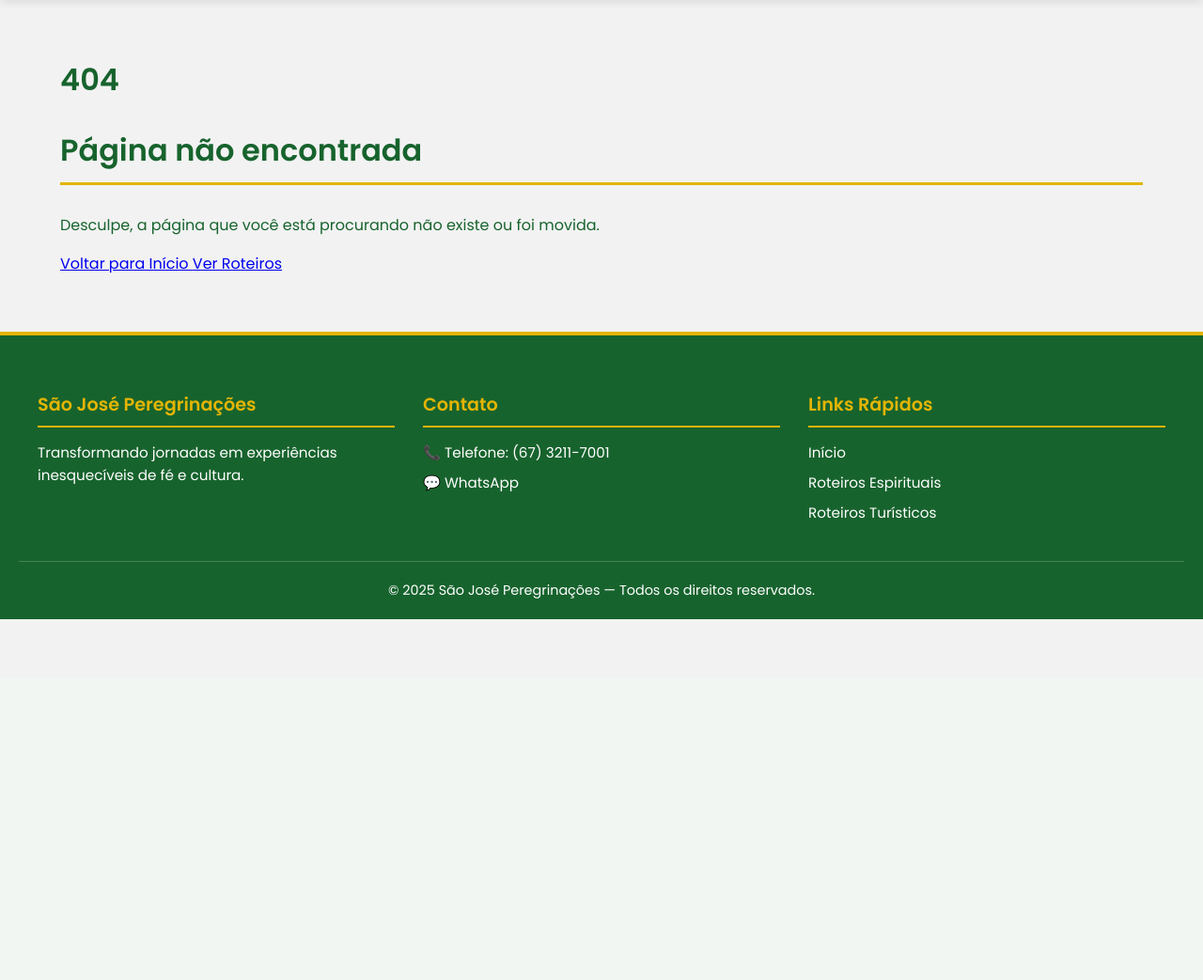
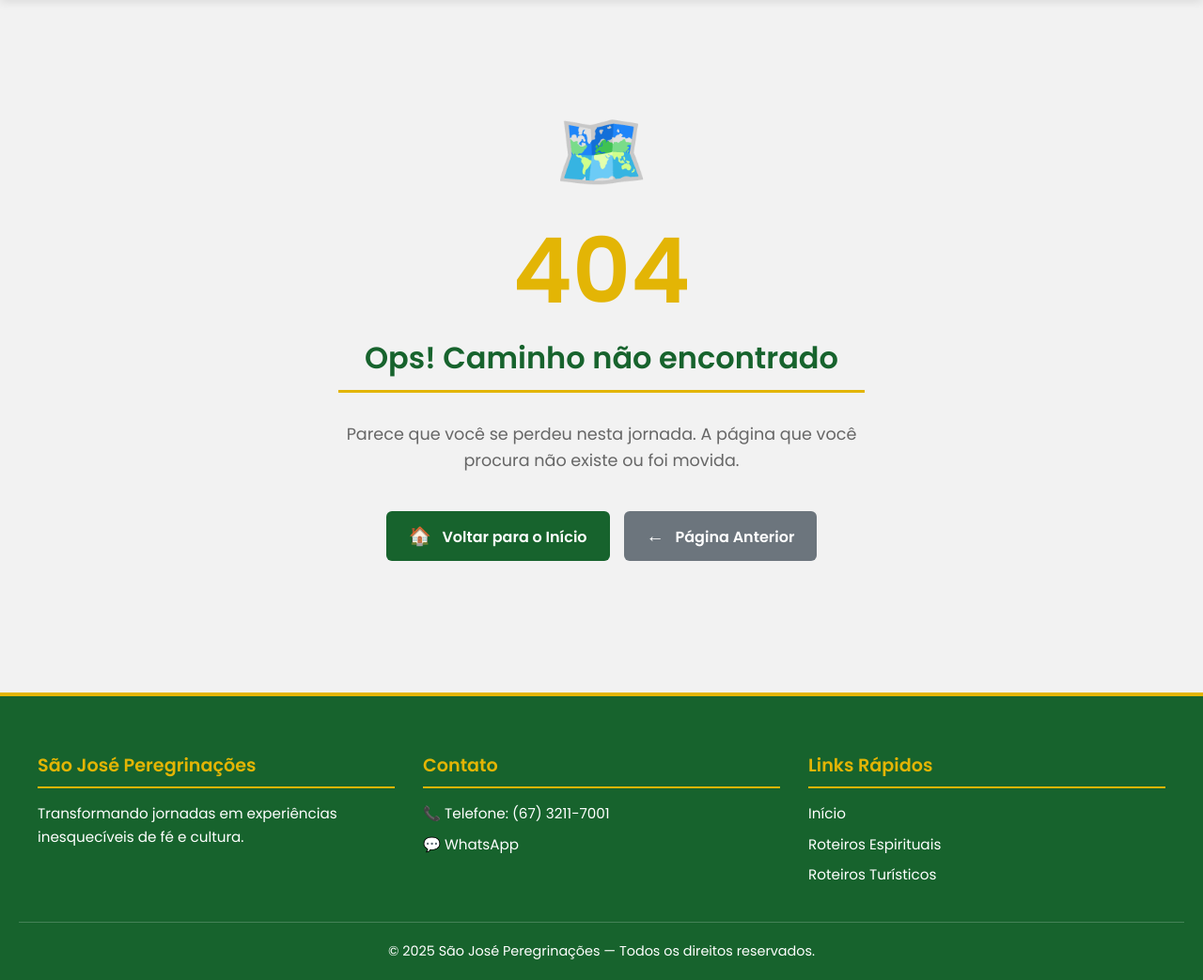
Before and after one commit to marcelofcn/peregrinecomacancaonova, a Flask app: template templates/404.html in a window 1280 px wide. Shown: the part 79-1122 px from the top of the page at 94% size. Before the commit the page ends 738 px from the top, so only its background shows below. Run offline with Flask 3, Linux system fonts and the light colour scheme; the template is opened without the code that fills it, so the values that code supplies are empty; parts of the project's set-up code (start-up, migrations or seed data) failed here and were passed over.

Commit message:
Update 404.html

```diff
--- a/templates/404.html
+++ b/templates/404.html
@@ -1,39 +1,84 @@
 {% extends "base.html" %}
-
-{% block title %}Página não encontrada - {{ site_name }}{% endblock %}
+{% block title %}Página não encontrada — São José Peregrinações{% endblock %}
 
 {% block content %}
-<div class="container mx-auto px-4 py-20 text-center">
-    <div class="max-w-2xl mx-auto">
-        <div class="mb-8">
-            <i data-lucide="alert-circle" class="w-24 h-24 mx-auto text-cancao-blue"></i>
-        </div>
+<section class="container error-page">
+  <div class="error-content">
+    <div class="error-icon">🗺️</div>
+    <h1 class="error-code">404</h1>
+    <h2 class="error-title">Ops! Caminho não encontrado</h2>
+    <p class="error-message">
+      Parece que você se perdeu nesta jornada. A página que você procura não existe ou foi movida.
+    </p>
 
-        <h1 class="text-6xl font-bold text-gray-900 mb-4">404</h1>
-        <h2 class="text-3xl font-bold text-gray-700 mb-6">Página não encontrada</h2>
+    <div class="error-actions">
+      <a href="/" class="btn btn-primary">
+        <span class="btn-icon">🏠</span>
+        Voltar para o Início
+      </a>
+      <a href="javascript:history.back()" class="btn btn-secondary">
+        <span class="btn-icon">←</span>
+        Página Anterior
+      </a>
+    </div>
+  </div>
+</section>
 
-        <p class="text-gray-600 mb-8 text-lg">
-            Desculpe, a página que você está procurando não existe ou foi movida.
-        </p>
+<style>
+.error-page {
+  min-height: 60vh;
+  display: flex;
+  align-items: center;
+  justify-content: center;
+}
 
-        <div class="space-x-4">
-            <a href="{{ url_for('home') }}"
-               class="inline-block bg-cancao-blue text-white px-8 py-3 rounded-lg font-semibold hover:bg-blue-700 transition">
-                <i data-lucide="home" class="w-5 h-5 inline mr-2"></i>
-                Voltar para Início
-            </a>
+.error-content {
+  text-align: center;
+  max-width: 600px;
+  padding: 40px 20px;
+}
 
-            <a href="{{ url_for('home') }}#roteiros"
-               class="inline-block bg-gray-200 text-gray-700 px-8 py-3 rounded-lg font-semibold hover:bg-gray-300 transition">
-                Ver Roteiros
-            </a>
-        </div>
-    </div>
-</div>
+.error-icon {
+  font-size: 5rem;
+  margin-bottom: 20px;
+}
+
+.error-code {
+  font-size: 6rem;
+  font-weight: 700;
+  color: var(--dourado);
+  margin: 0;
+  line-height: 1;
+}
+
+.error-title {
+  font-size: 2rem;
+  color: var(--verde-escuro);
+  margin: 20px 0 15px 0;
+}
+
+.error-message {
+  font-size: 1.1rem;
+  color: #666;
+  margin-bottom: 30px;
+  line-height: 1.6;
+}
+
+.error-actions {
+  display: flex;
+  gap: 15px;
+  justify-content: center;
+  flex-wrap: wrap;
+  margin-bottom: 40px;
+}
+
+.btn-primary {
+  background: var(--verde-escuro);
+  color: var(--branco);
+}
+
+.btn-primary:hover {
+  background: var(--verde-claro);
+}
+</style>
 {% endblock %}
-
-{% block extra_js %}
-<script>
-    lucide.createIcons();
-</script>
-{% endblock %}
```
